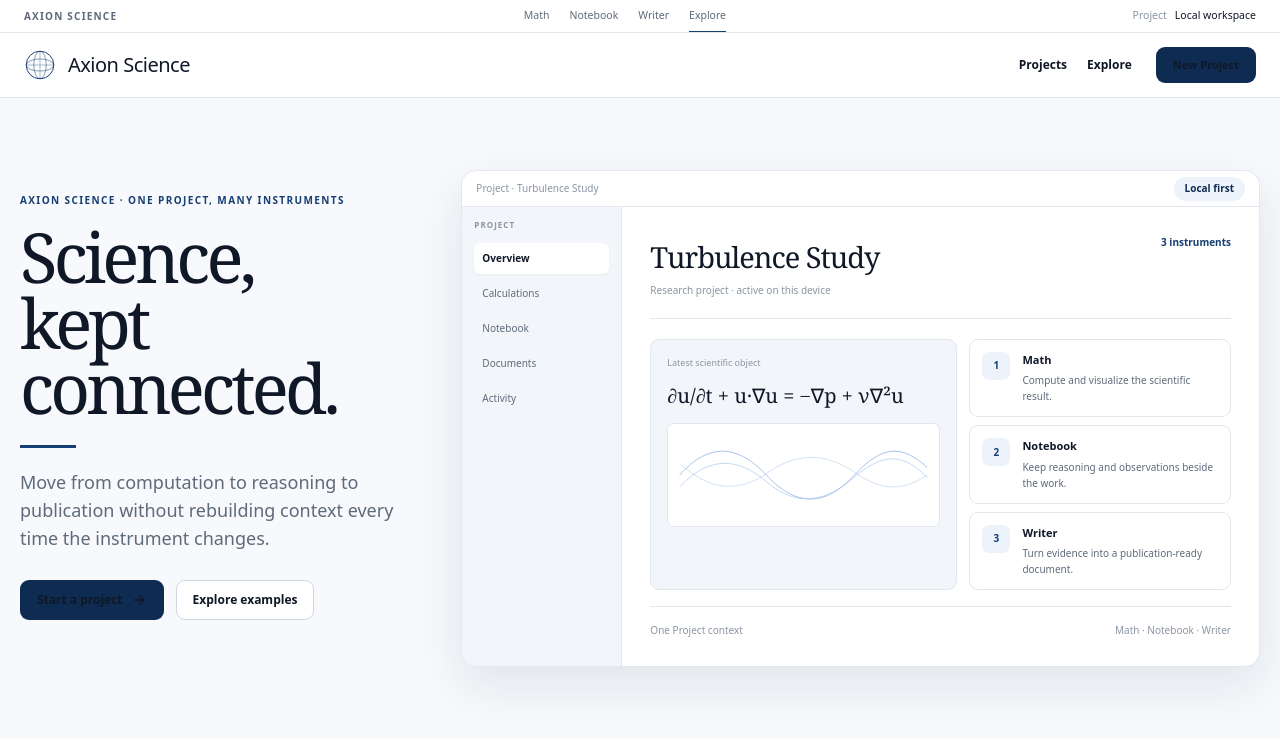
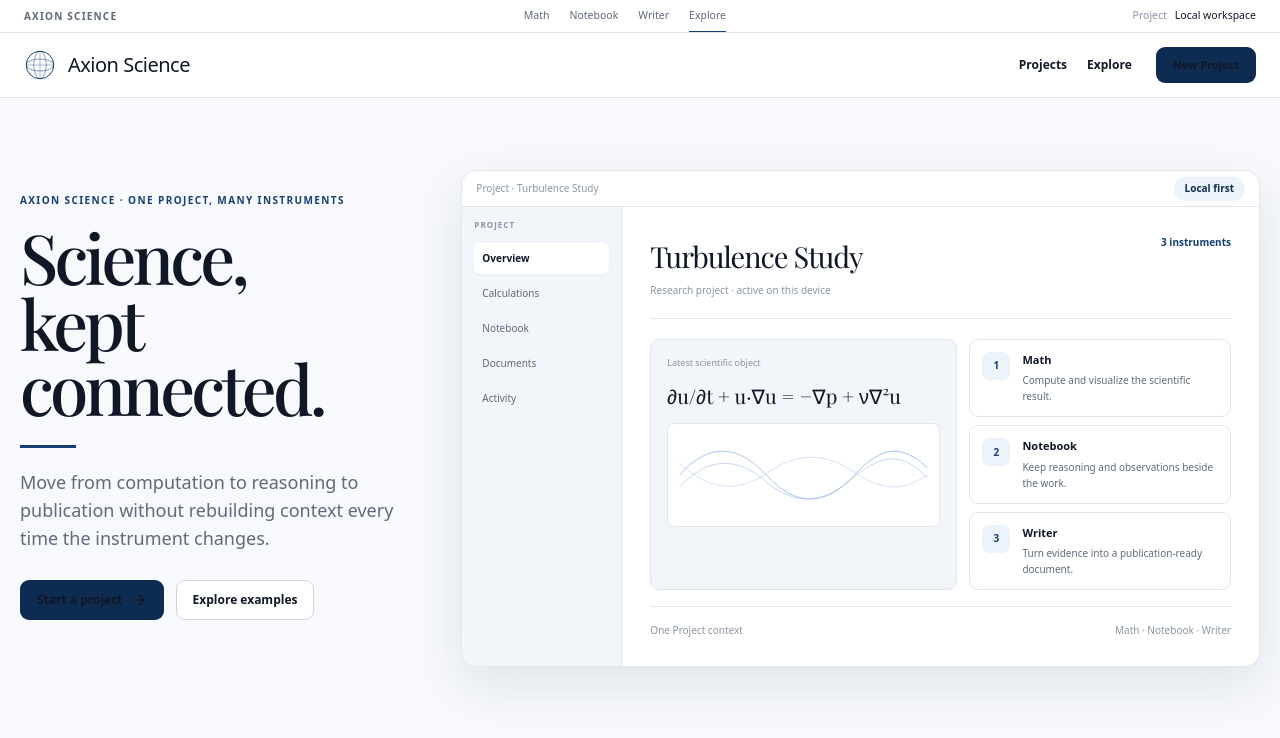
Before and after one commit to AxionSoftware-Inc/Problem-library, a Next.js app: page / in a window 1280 px wide. Shown: the top 738 px of the page. Built offline with nearby package versions, Linux system fonts and the light colour scheme; no server answers; a web font is replaced by a local one.

Commit message:
Align Science typography utilities with Mathematics

```diff
--- a/app/globals.css
+++ b/app/globals.css
@@ -27,18 +27,12 @@
   --color-background: var(--ax-canvas);
   --color-foreground: var(--ax-text);
   --font-sans: var(--font-body);
-  --font-display: var(--font-display);
+  --font-serif: var(--font-display);
   --font-mono: var(--font-geist-mono);
 }
 
-* {
-  box-sizing: border-box;
-}
-
-html {
-  scroll-behavior: smooth;
-}
-
+* { box-sizing: border-box; }
+html { scroll-behavior: smooth; }
 body {
   margin: 0;
   min-height: 100vh;
@@ -46,19 +40,8 @@ body {
   color: var(--ax-text);
   font-family: var(--ax-font-ui);
 }
-
-a {
-  color: inherit;
-  text-decoration: none;
-}
-
-button,
-input,
-select,
-textarea {
-  font: inherit;
-}
-
+a { color: inherit; text-decoration: none; }
+button, input, select, textarea { font: inherit; }
 ::selection {
   background: color-mix(in srgb, var(--ax-accent) 16%, transparent);
   color: var(--ax-text);
```
